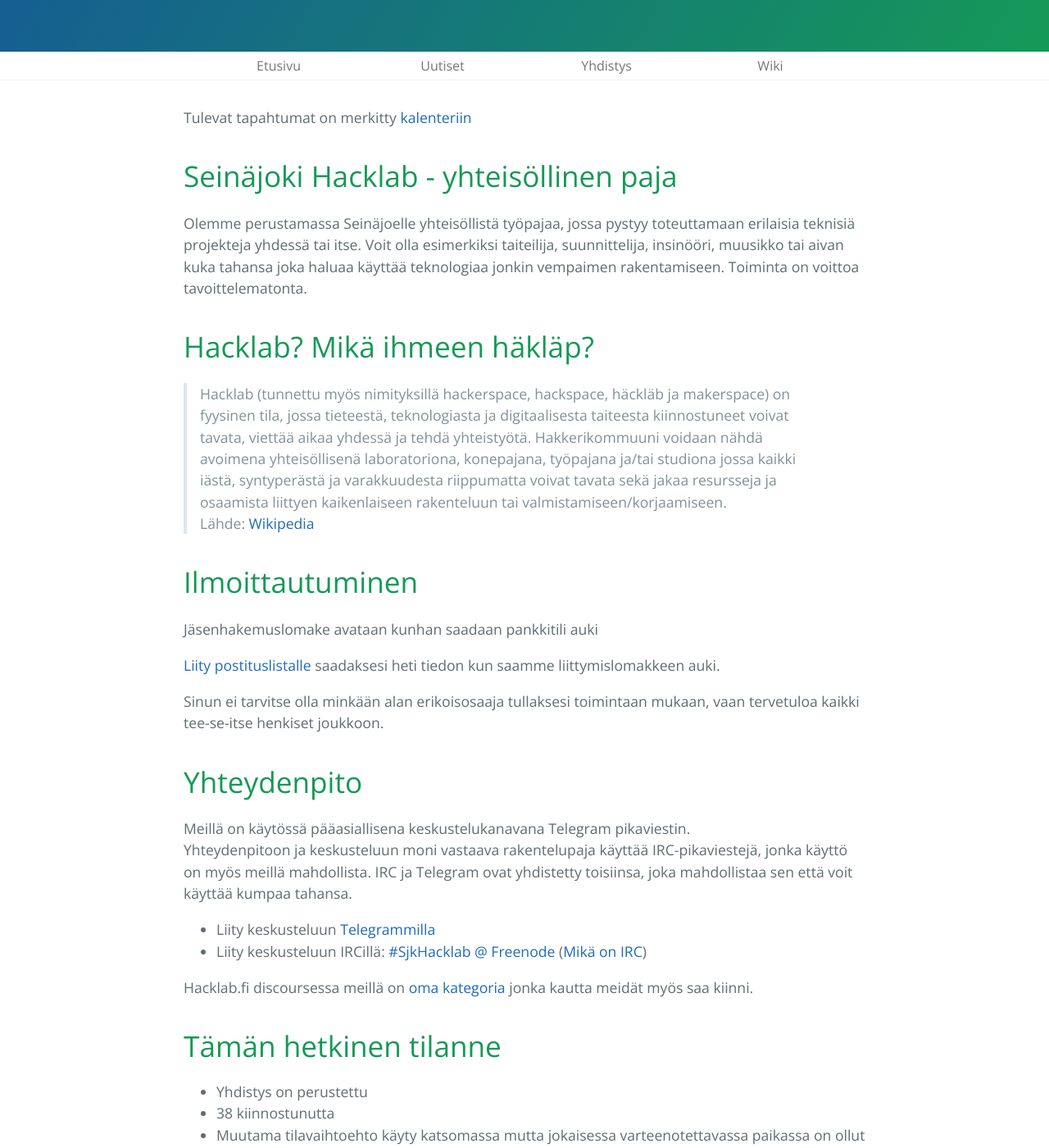
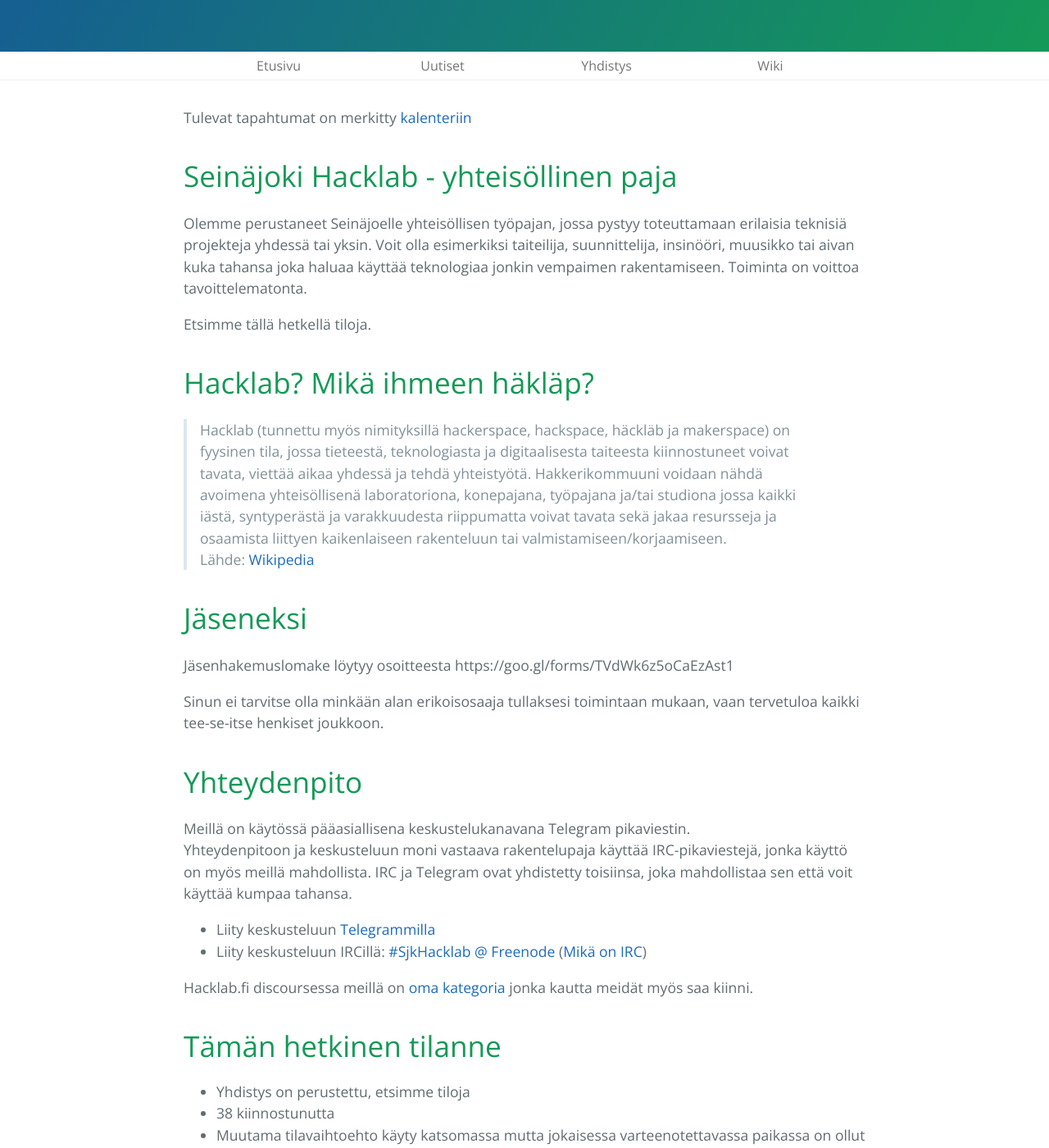
Before and after one commit to d1stro/SeinajokiHacklab.github.io, a Jekyll site: the page built from index.md, in a window 1280 px wide and 1400 px high, scrolled down 289 px. Shown: the whole window at 82% size. Built offline with Jekyll 4.4.1, drawn with Linux system fonts in a browser that asks for light colours; nearby versions of some CDN libraries.

Commit message:
Etusivun päivitys, jäsenhakemuslomake julki

```diff
--- a/index.md
+++ b/index.md
@@ -9,7 +9,9 @@ Tulevat tapahtumat on merkitty [kalenteriin](/kalenteri/)
 <ul id="events-upcoming"></ul>
 
 # Seinäjoki Hacklab - yhteisöllinen paja
-Olemme perustamassa Seinäjoelle yhteisöllistä työpajaa, jossa pystyy toteuttamaan erilaisia teknisiä projekteja yhdessä tai itse. Voit olla esimerkiksi taiteilija, suunnittelija, insinööri, muusikko tai aivan kuka tahansa joka haluaa käyttää teknologiaa jonkin vempaimen rakentamiseen. Toiminta on voittoa tavoittelematonta.
+Olemme perustaneet Seinäjoelle yhteisöllisen työpajan, jossa pystyy toteuttamaan erilaisia teknisiä projekteja yhdessä tai yksin. Voit olla esimerkiksi taiteilija, suunnittelija, insinööri, muusikko tai aivan kuka tahansa joka haluaa käyttää teknologiaa jonkin vempaimen rakentamiseen. Toiminta on voittoa tavoittelematonta.
+
+Etsimme tällä hetkellä tiloja.
 
 # Hacklab? Mikä ihmeen häkläp?
 <blockquote>
@@ -17,10 +19,8 @@ Hacklab (tunnettu myös nimityksillä hackerspace, hackspace, häckläb ja maker
 <br/>Lähde: <a href="https://fi.wikipedia.org/wiki/Hacklab" target="_blank">Wikipedia</a>
 </blockquote>
 
-# Ilmoittautuminen
-Jäsenhakemuslomake avataan kunhan saadaan pankkitili auki
-
-[Liity postituslistalle](https://docs.google.com/forms/d/e/1FAIpQLScHWKbvaRXgwTYrev-Tg35KvWHQIYO6oBxGxBr-lFjAukmiWg/viewform) saadaksesi heti tiedon kun saamme liittymislomakkeen auki.
+# Jäseneksi
+Jäsenhakemuslomake löytyy osoitteesta https://goo.gl/forms/TVdWk6z5oCaEzAst1
 
 Sinun ei tarvitse olla minkään alan erikoisosaaja tullaksesi toimintaan mukaan, vaan tervetuloa kaikki tee-se-itse henkiset joukkoon.
 
@@ -35,7 +35,7 @@ Hacklab.fi discoursessa meillä on [oma kategoria](https://discourse.hacklab.fi/
 
 
 # Tämän hetkinen tilanne
-* Yhdistys on perustettu
+* Yhdistys on perustettu, etsimme tiloja
 * 38 kiinnostunutta
 * Muutama tilavaihtoehto käyty katsomassa mutta jokaisessa varteenotettavassa paikassa on ollut "mutta" joka on sen käytön estänyt.
 * Somessa:
```
